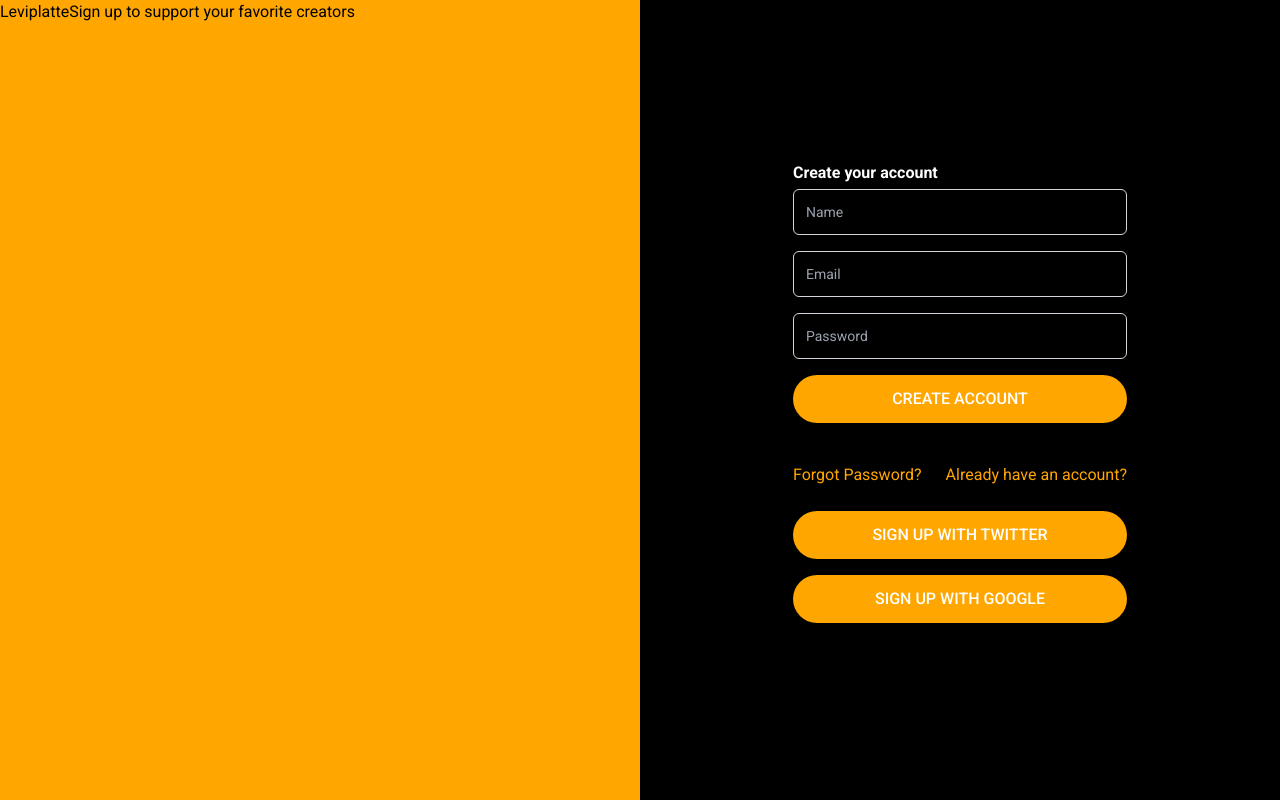
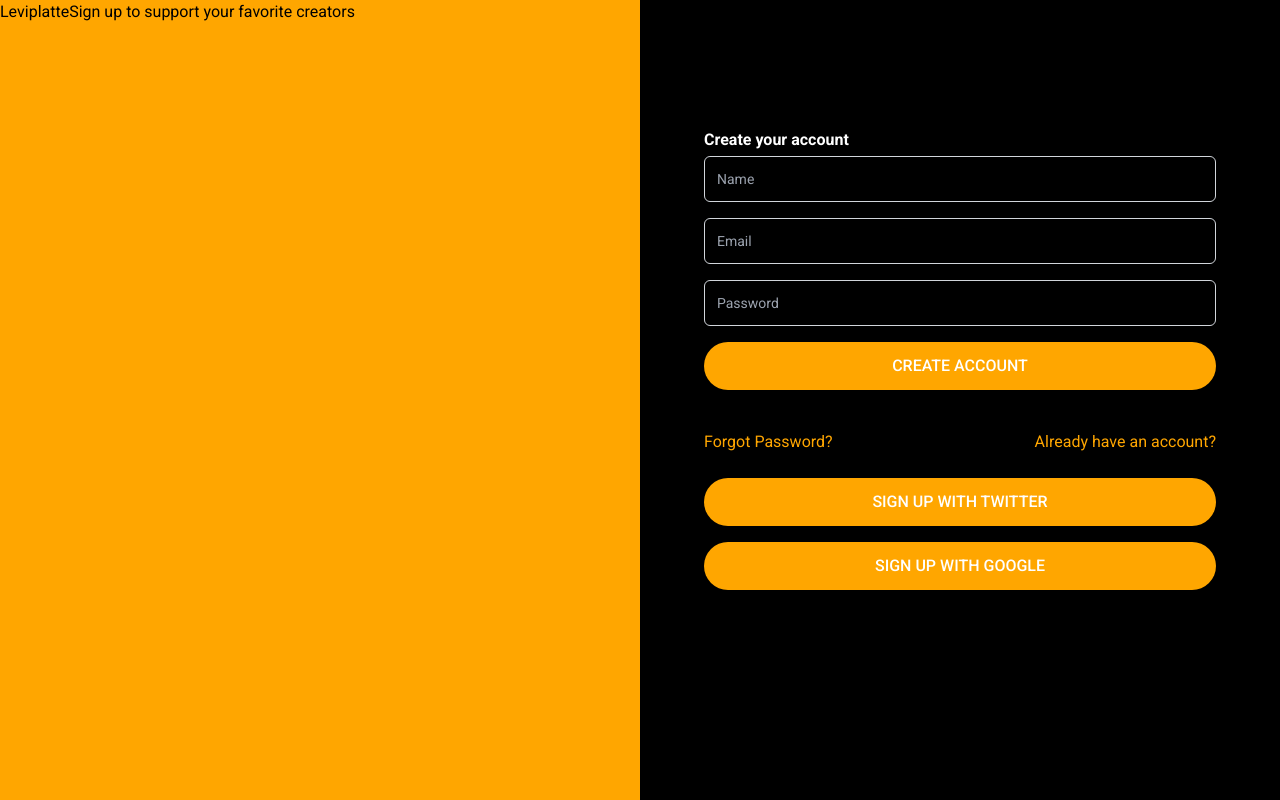
Before and after one commit to CodeLawd/leviplatte, a Next.js app: page /users/auth/signup in a window 1280 px wide. Built offline with nearby package versions, Linux system fonts and the light colour scheme.

Commit message:
working on auth page

```diff
--- a/pages/users/auth/signin.tsx
+++ b/pages/users/auth/signin.tsx
@@ -10,8 +10,8 @@
         <h1 className="text-5xl font-bold">Leviplatte</h1>
         <h2 className="text-3xl">Sign up to support your favorite creators</h2>
       </div>
-      <div className="col-span-2 flex items-center justify-center bg-black p-4 sm:col-span-1">
-        <div className="max-w-sm">
+      <div className="col-span-2 bg-black p-4 sm:col-span-1">
+        <div className="mx-auto mt-28 max-w-lg">
           <h1 className="font-bold text-white">Login</h1>
           <InputBox placeholder="Email" type="email" color="white" />
           <InputBox placeholder="Password" type="password" color="white" />
--- a/pages/users/auth/signup.tsx
+++ b/pages/users/auth/signup.tsx
@@ -10,17 +10,21 @@
         <h1>Leviplatte</h1>
         <h2>Sign up to support your favorite creators</h2>
       </div>
-      <div className="col-span-2 flex items-center justify-center bg-black p-4 sm:col-span-1">
-        <div className="w-max">
+      <div className="col-span-2 bg-black p-4 sm:col-span-1">
+        <div className="mx-auto mt-28 max-w-lg">
           <h1 className="font-bold text-white">Create your account</h1>
           <InputBox placeholder="Name" type="text" color="white" />
           <InputBox placeholder="Email" type="email" color="white" />
           <InputBox placeholder="Password" type="password" color="white" />
-          <Button text="Create Account" bgColor="leviplatte" textColor="white" />
+          <Button
+            text="Create Account"
+            bgColor="leviplatte"
+            textColor="white"
+          />
 
-          <div className="py-6 text-center text-leviplatte">
+          <div className="flex flex-col items-center justify-between py-6 text-center text-leviplatte sm:flex-row">
             <Link href="/users/reset">
-              <span className="mr-6 cursor-pointer">Forgot Password?</span>
+              <span className="cursor-pointer">Forgot Password?</span>
             </Link>
 
             <Link href="/users/auth/signin">
--- a/pages/users/reset.tsx
+++ b/pages/users/reset.tsx
@@ -10,8 +10,8 @@
         <h1>Leviplatte</h1>
         <h2>Sign up to support your favorite creators</h2>
       </div>
-      <div className="col-span-2 flex items-center justify-center bg-black p-4 sm:col-span-1">
-        <div className="max-w-xl">
+      <div className="col-span-2 bg-black p-4 sm:col-span-1">
+        <div className="mx-auto mt-28 max-w-lg">
           <h1 className="font-bold text-white">Restore Access</h1>
           <small className="mb-10 text-white">
             If you have an Leviplatte account, you will receive a password reset
```
